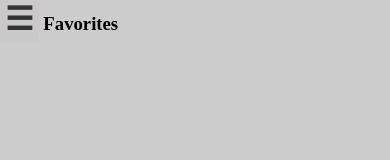
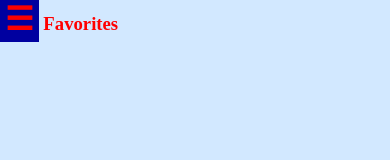
Before and after one commit to bigreni/TriValley, a plain HTML site: page www/Favorites.html in a window 390 px wide. Drawn offline with nearby package versions, Linux system fonts and the light colour scheme; some packages are replaced by stand-ins of ours.

Commit message:
v1 fixes 5

```diff
--- a/www/Favorites.html
+++ b/www/Favorites.html
@@ -17,7 +17,7 @@
 	<script type="text/javascript" src="js/jquery.cookie.js"></script>
     <div id="fullpage" data-role="page">
 		<div id="contentBox" class="box">
-                 <h3><a id="simplemenu" href="#sidr" style="font-size: xx-large; background-color: #cac8c8; padding: 5px">&#9776;</a>
+                 <h3><a id="simplemenu" href="#sidr" style="font-size: xx-large; background-color: #0000a0; color: red; padding: 5px">&#9776;</a>
                Favorites</h3>
             <div id="sidr">
               <ul>
--- a/www/css/index.css
+++ b/www/css/index.css
@@ -26,7 +26,7 @@ body {
 	margin: 0;
 	padding: 0;
 	overflow: hidden;
-    background-color: #CCC;
+    background-color: #D2E8FF;
 }
 
 div#fullpage {
@@ -42,7 +42,7 @@ a.langOption{
 
 a:link
 {
-    color: #333;
+    color: #FFF;
     text-decoration: none;
 }
 
@@ -54,19 +54,19 @@ a:link
 /* visited link */
 a:visited
 {
-    color: #333;
+    color: #FFF;
 }
 
 /* mouse over link */
 a:hover
 {
-    color: #333;
+    color: #FFF;
 }
 
 /* selected link */
 a:active
 {
-    color: #333;
+    color: #FFF;
 }
 
 h4.selectLanguage {
@@ -74,11 +74,12 @@ h4.selectLanguage {
     text-decoration: none;
     text-shadow: none;
     padding: 5px 0 5px 0;
-    background-color: #808080;
+    background-color: #0000a0;
 }
 
 h3 {
 margin: 0;
+color: red;
 }
 
 ul {
```
Also changed, not shown: www/index.html (+1 -1 lines).
